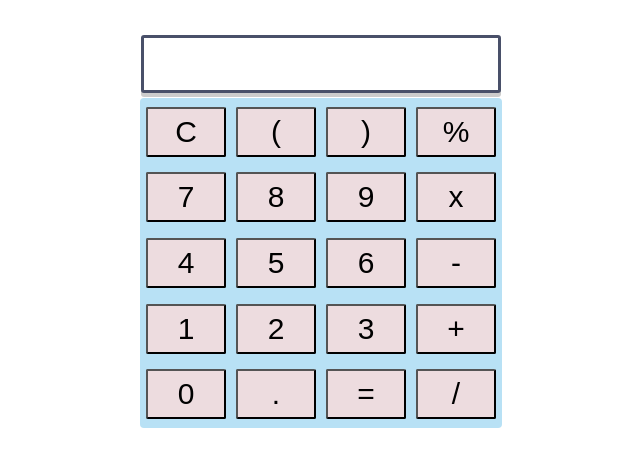
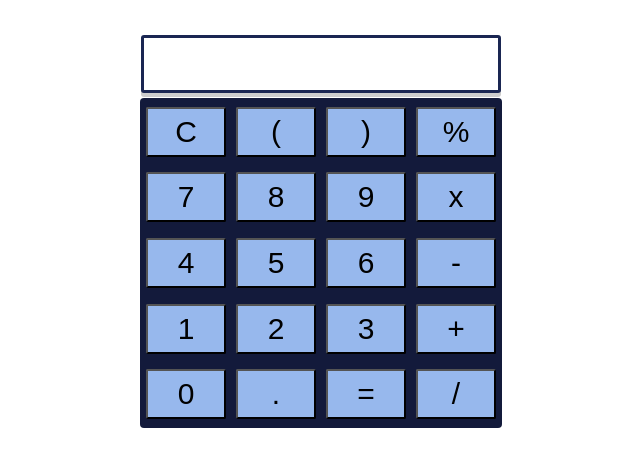
Before and after one commit to prastogi532/OIBSIP, a plain HTML site: page Project Calculator/index.html in a window 1280 px wide. Shown: the part 105-572 px from the top of the page, without its empty margins (319-959 px from the left). Drawn offline with Linux system fonts and the light colour scheme.

Commit message:
oasis infobyte level 2 task 1

```diff
--- a/Project Calculator/style.css
+++ b/Project Calculator/style.css
@@ -17,7 +17,7 @@ input{
     left: auto;
     top: auto;
     border: 0;
-    color: #495069;
+    color: #111f4f;
     background-color: 4px;
     width: 350px;
     height: 50px;
@@ -25,14 +25,14 @@ input{
     margin: 5px;
     font-size: 30px;
     box-shadow: 0 4px rgba(0, 0, 0, 0.2);
-    border: 3px solid #495069;
+    border: 3px solid #1a2652;
     border-radius: 3px;
 
 }
 
 table{
     margin: auto;
-    background-color: #b8e1f5;
+    background-color: #131a3b;
     width: 285px;
     height: 330px;
     text-align: start;
@@ -44,7 +44,7 @@ button{
     font-size: 30px;
     width: 80px;
     height: 50px;
-    background-color: rgb(237, 220, 223);
+    background-color: rgb(151, 184, 237);
     color:black;
     border-radius: 2px;
 
```
